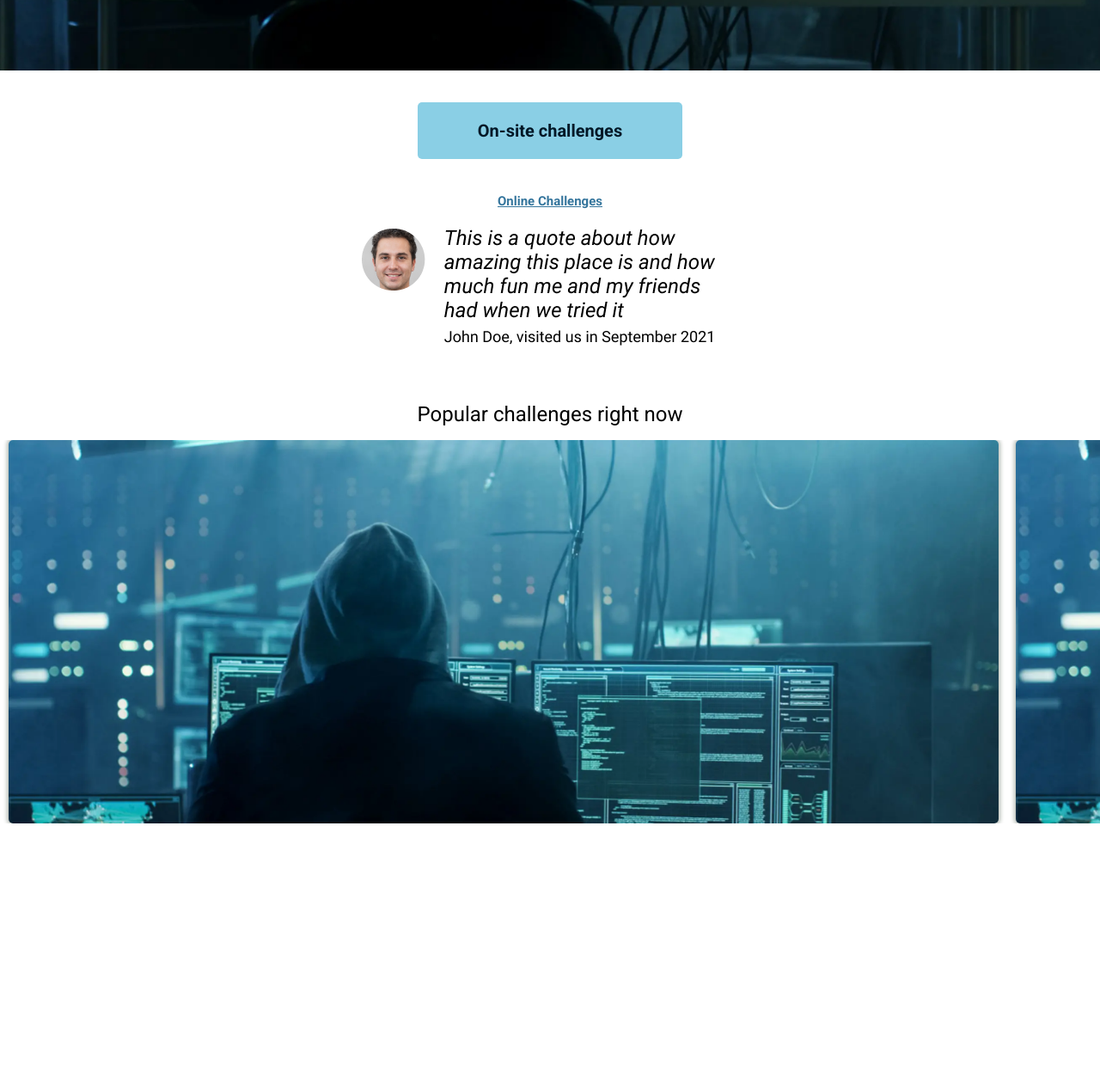
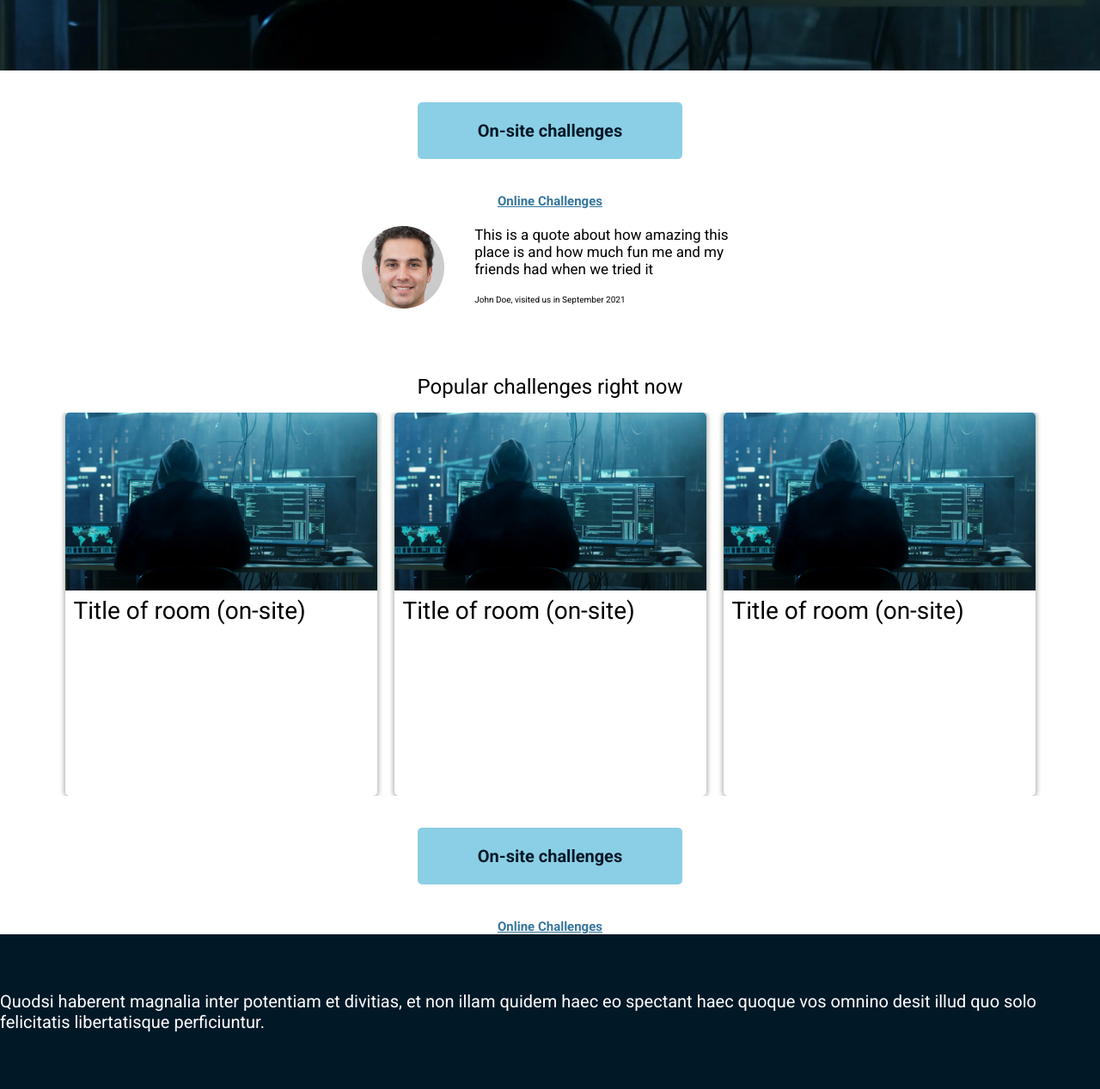
Before and after one commit to RobTrb/-ESC-HackerEscapeRooms, a plain HTML site: page index.html in a window 1280 px wide. Shown: the part 902-2169 px from the top of the page at 86% size. Before the commit the page ends 1860 px from the top, so only its background shows below. Drawn offline with Linux system fonts and the light colour scheme.

Commit message:
added more elements and styling. About 50% of the content is added

```diff
--- a/index.html
+++ b/index.html
@@ -28,7 +28,12 @@
       <a href class = "online">Online Challenges</a>
     </div>
 
-    <img class = "johnDoe" src = "assets/JohnDoe.png">
+    <div class = "johnDoe">
+      <img class = "johnDoe_portrait" src = "assets/JohnDoePort.png">
+      <a class = "johnDoe_bigText">This is a quote about how amazing this place is and how much fun me and my friends had when we tried it</a>
+      <a class = "johnDoe_smallText">John Doe, visited us in September 2021</a>
+    </div>
+
 
     <h1 class = "popularChallenges">Popular challenges right now</h1>
 
@@ -38,15 +43,28 @@
             <a>Title of room (on-site)</a>
         </div>
 
+        <div class="tile">
+            <img class = "tile_Image" src = "assets/hacker_image_medium.png">
+            <a>Title of room (on-site)</a>
+        </div>
 
         <div class="tile">
             <img class = "tile_Image" src = "assets/hacker_image_medium.png">
             <a>Title of room (on-site)</a>
         </div>
-        <div class="tile">
-            <img class = "tile_Image" src = "assets/hacker_image_medium.png">
-        </div>
     </div>
+
+    <div class = "OnSiteOnline">
+        <a href class = "onSite">On-site challenges</a>
+        <a href class = "online">Online Challenges</a>
+      </div>
+
+    <div class = "middleDivider">
+        <a>Quodsi haberent magnalia inter potentiam et divitias, et non illam quidem haec eo spectant
+             haec quoque vos omnino desit illud quo solo felicitatis libertatisque perficiuntur.
+        </a>
+    </div>
+
 </body>
 
 </html>
--- a/main.css
+++ b/main.css
@@ -67,9 +67,33 @@ header {
 }
 
 .johnDoe {
-    display: flex;
-    max-width: 90%;
+    display: grid;
+    max-width: 439px;
+    max-height: 122px;
+    width: 80%;
+    grid-template-columns: 30% 70%;
+    grid-template-rows: 25% 25% 25% 25%;
     margin-top: 20px;
+    color: black;
+}
+
+.johnDoe_portrait {
+    grid-column: 1;
+    grid-row: 1 / span 3;
+
+}
+
+.johnDoe_bigText {
+    grid-column: 2;
+    grid-row: 1 / span 3;
+    font-size: 17px;
+}
+
+.johnDoe_smallText {
+    grid-column: 2;
+    grid-row: 4;
+    font-size: 10px;
+
 }
 
 .popularChallenges {
@@ -91,6 +115,7 @@ header {
     flex: 0 0 auto;
     width: 363px;
     height: 446px;
+    max-width: 363px;
     width: 90%;
     margin-left: 10px;
     margin-right: 10px;
@@ -112,3 +137,17 @@ header {
     object-fit: contain;
     overflow: hidden;
 }
+
+.middleDivider {
+    display: flex;
+    align-items: center;
+    background-color: #011827;
+    width: 100%;
+    height: 9em;
+    font-size: 20px;
+
+}
+
+.middleDivider a {
+
+}
```
Also changed, not shown: assets/JohnDoePort.png (added).
